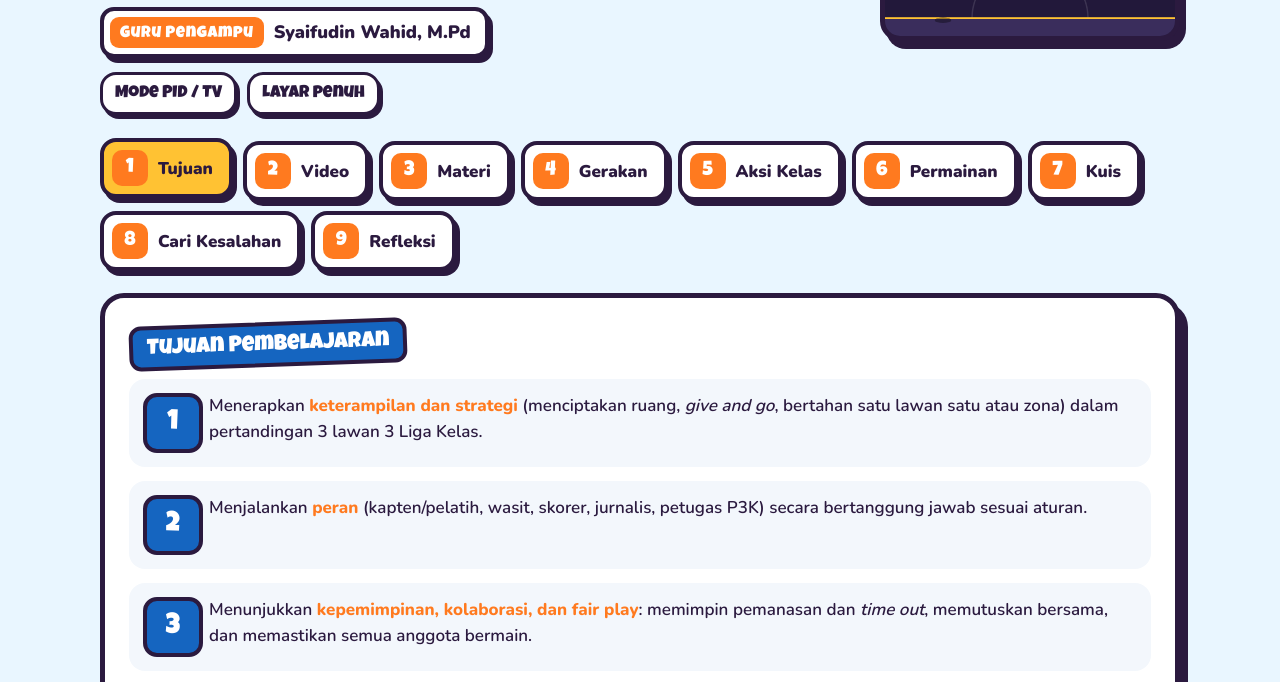
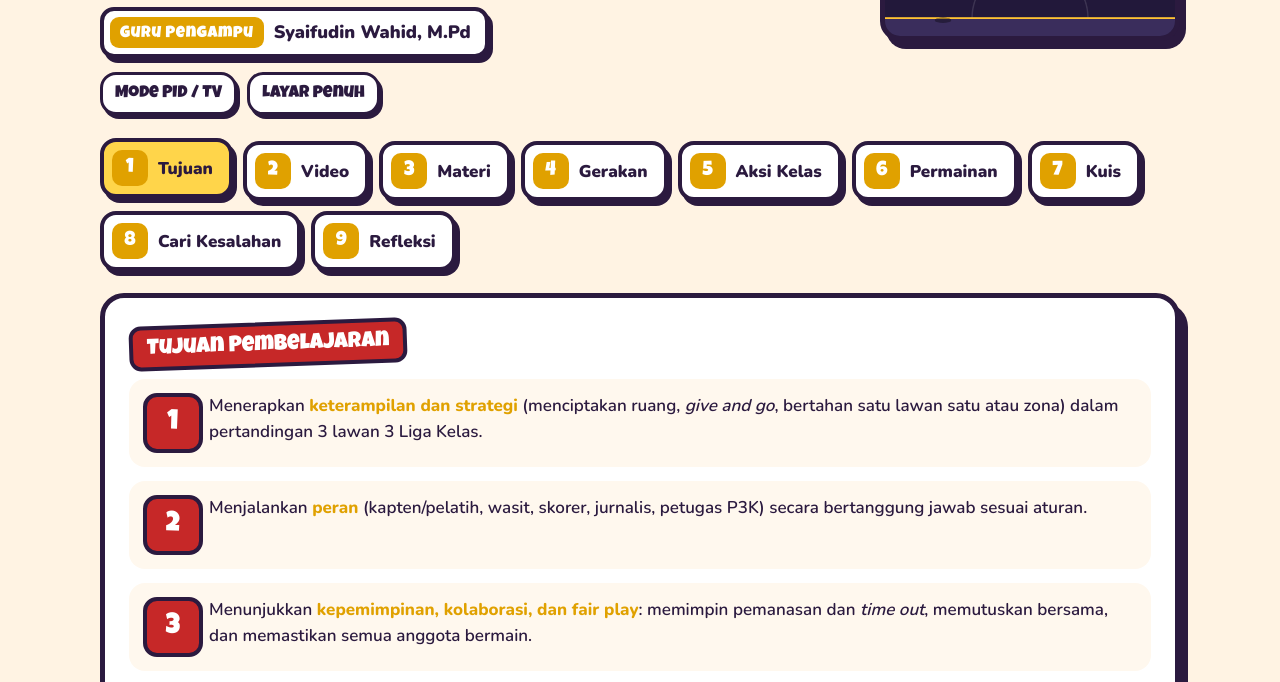
Before and after one commit to MasWahid05/Mpibasketkelas9, a plain HTML site: page index.html in a window 1280 px wide. Shown: the part 211-893 px from the top of the page. Drawn offline with nearby package versions, Linux system fonts and the light colour scheme.

Commit message:
Warna tema khas kelas 9 dan isi berjenjang kelas 7-8-9
Co-Authored-By: Claude Opus 5.5 <noreply@anthropic.com>

```diff
--- a/index.html
+++ b/index.html
@@ -349,7 +349,7 @@ window.DATA = {
   ringkas: "Bermain, memimpin, dan melayani. Setiap tim punya kapten, wasit, skorer, jurnalis, dan petugas P3K. Siapkan strategi, jalankan liga, dan jaga fair play.",
   guru: "Syaifudin Wahid, M.Pd",
   kepala: "bola",
-  tema: { utama: "#1565C0", kedua: "#FF7A1F" },
+  tema: { utama: "#C62828", kedua: "#E0A100", aksen: "#FF7A1F", sorot: "#FFD54A", latar: "#FFF3E3", lembut: "#FFF8EE" },
 
   tujuan: [
     "Menerapkan <b>keterampilan dan strategi</b> (menciptakan ruang, <i>give and go</i>, bertahan satu lawan satu atau zona) dalam pertandingan 3 lawan 3 Liga Kelas.",
@@ -504,7 +504,7 @@ const NAMA_WARNA={koral:'#FF4F64',merah:'#E8323F',tosca:'#19B894',hijau:'#1E9B4C
 const warna=w=>w?(NAMA_WARNA[w]||w):'';
 const terang=w=>{const m=/^#?([0-9a-f]{6})$/i.exec(warna(w)||'');if(!m)return /kuning/.test(w||'');const n=parseInt(m[1],16),r=n>>16,g=n>>8&255,b=n&255;return (r*299+g*587+b*114)/1000>170;};
 const teksDi=w=>terang(w)?'#2B1A3F':'#fff';
-if(D.tema){const r=document.documentElement.style;if(D.tema.utama)r.setProperty('--koral',warna(D.tema.utama));if(D.tema.kedua)r.setProperty('--tosca',warna(D.tema.kedua));if(D.tema.aksen)r.setProperty('--biru',warna(D.tema.aksen));}
+if(D.tema){const r=document.documentElement.style;if(D.tema.utama)r.setProperty('--koral',warna(D.tema.utama));if(D.tema.kedua)r.setProperty('--tosca',warna(D.tema.kedua));if(D.tema.aksen)r.setProperty('--biru',warna(D.tema.aksen));if(D.tema.sorot)r.setProperty('--kuning',warna(D.tema.sorot));if(D.tema.latar||D.tema.lembut){const st=document.createElement('style');st.textContent=':root{'+(D.tema.latar?'--langit:'+warna(D.tema.latar)+';':'')+(D.tema.lembut?'--lembut:'+warna(D.tema.lembut)+';':'')+'}';document.head.append(st);}}
 
 
 /* ---------- LENCANA: prestasi murid, tersimpan di perangkat ini ---------- */
```
